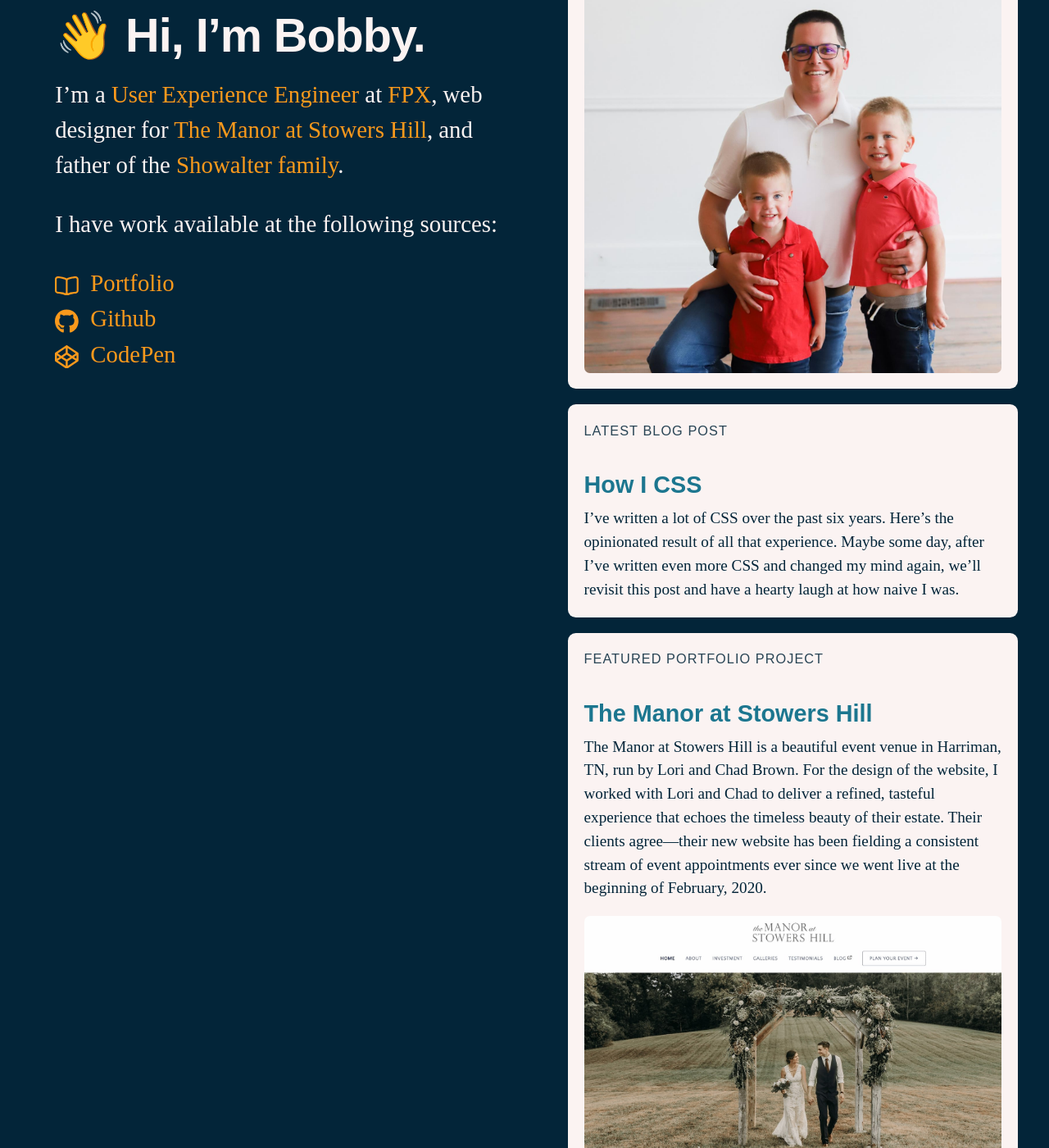
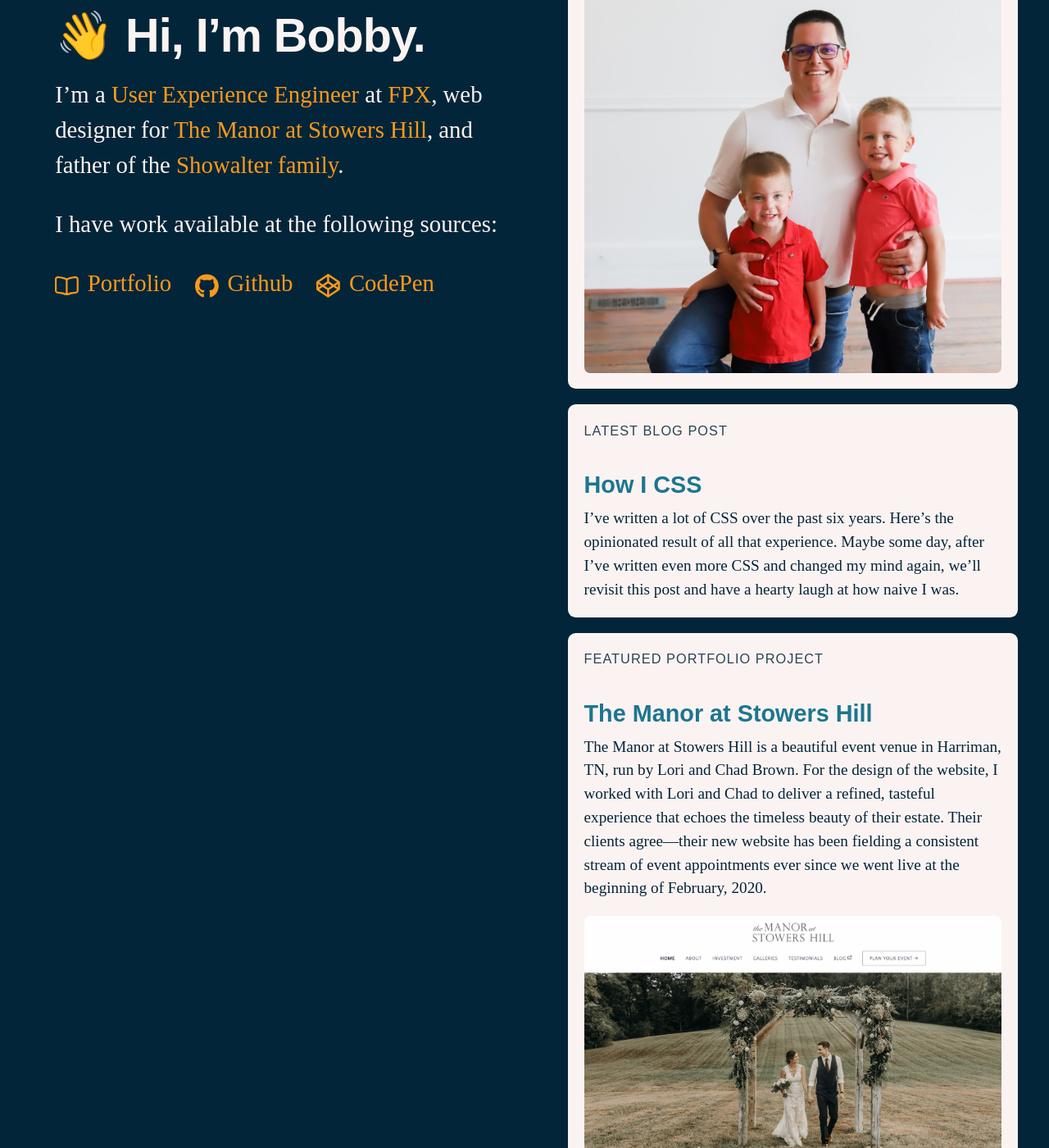
Before and after one commit to orangedaisy/bshowco, a Jekyll site: the page built from index.md, in a window 1280 px wide and 1400 px high, scrolled down 210 px. Shown: the whole window at 82% size. Built offline with Jekyll 4.4.1, drawn with Linux system fonts in a browser that asks for light colours; some web fonts are replaced; our own code applies the rules of GitHub Pages for plain Markdown files.

Commit message:
Tweak layout of homepage content links

```diff
--- a/_includes/homepage-content-links.html
+++ b/_includes/homepage-content-links.html
@@ -1,5 +1,5 @@
 <p>I have work available at the following sources:</p>
-<ul role="list">
+<ul class="homepage-content-links" role="list">
   <li>
     <a href="/portfolio/">
       <svg
--- a/_sass/components/_site-home.scss
+++ b/_sass/components/_site-home.scss
@@ -38,7 +38,22 @@
 
 .site-home main > article:nth-child(1) > div a svg {
   display: inline-block;
-  margin-right: 0.25em;
+  margin-right: 0.125em;
   vertical-align: middle;
   width: 1em;
 }
+
+.site-home .homepage-content-links {
+  --spacing: .5em;
+  display: flex;
+  flex-wrap: wrap;
+  margin-right: calc(var(--spacing) * -1);
+  margin-bottom: calc(var(--spacing) * -1);
+  margin-left: calc(var(--spacing) * -1);
+}
+
+.site-home .homepage-content-links > * {
+  margin-right: var(--spacing);
+  margin-bottom: var(--spacing);
+  margin-left: var(--spacing);
+}
```
